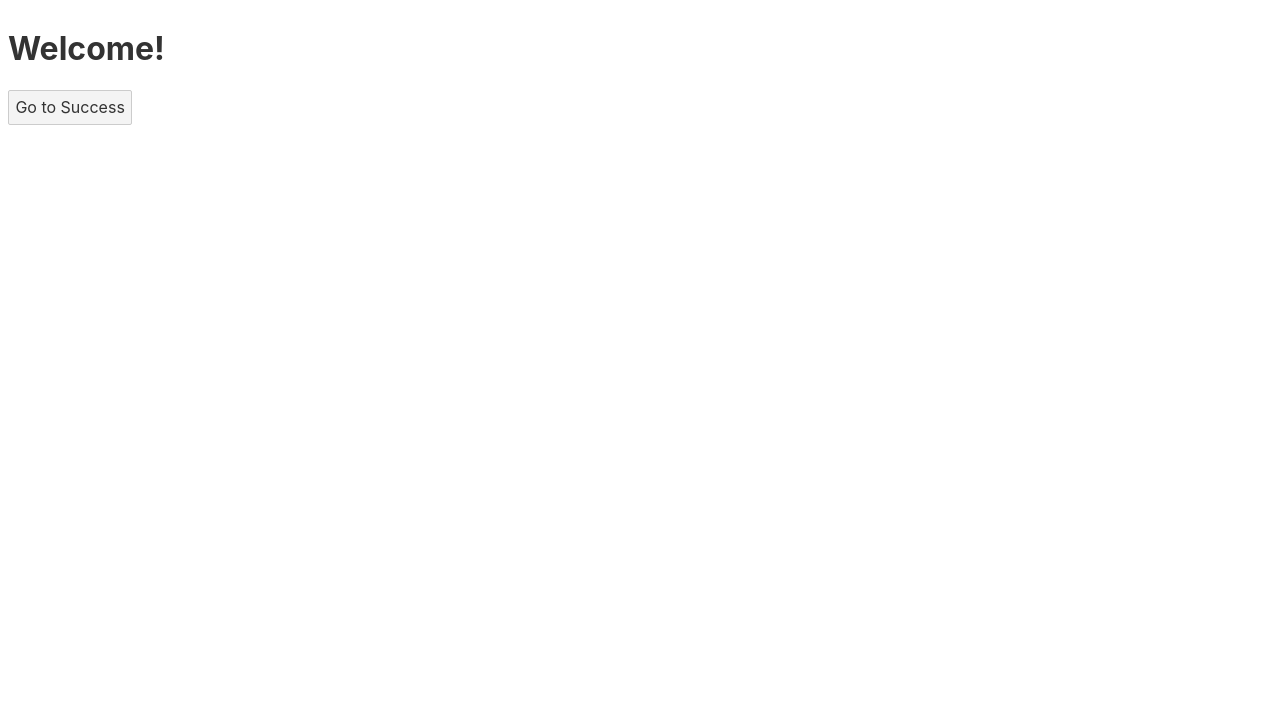
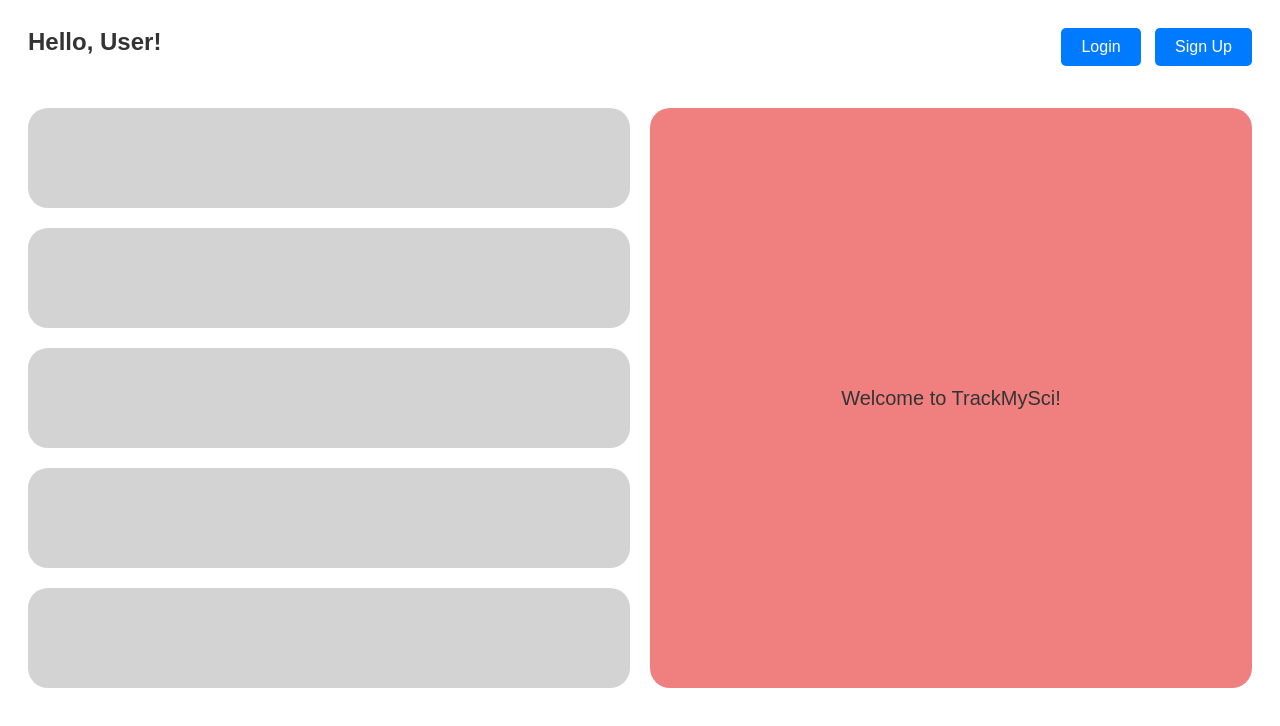
Before and after one commit to pgoodri/Trackmysci, a Svelte app in the folder Svelte/svelte-app/: page / in a window 1280 px wide. Shown: the top 726 px of the page. Built offline with nearby package versions, Linux system fonts and the light colour scheme; no server answers.

Commit message:
Updating files. These files have Google authentication and some basic styling added to the user's homepage.

```diff
--- a/Svelte/svelte-app/src/App.svelte
+++ b/Svelte/svelte-app/src/App.svelte
@@ -1,19 +1,178 @@
 <script>
     import { Router, Route, navigate } from 'svelte-routing';
     import Success from './Success.svelte';
+    import { initializeApp } from 'firebase/app';
+    import { getAuth, GoogleAuthProvider, signInWithPopup, onAuthStateChanged, signOut } from 'firebase/auth';
+    import { userStore } from './userStore';
 
-    function testNavigate() {
-		console.log("Navigating to success page");
-    	navigate('/success');
-    	console.log("Navigate function called");
+    // Firebase configuration
+    const firebaseConfig = {
+        apiKey: "AIzaSyCHdf8tVDVOtTazjvC0h1PyKwqNifWfqww",
+        authDomain: "trackmysci.firebaseapp.com",
+        projectId: "trackmysci",
+        storageBucket: "trackmysci.appspot.com",
+        messagingSenderId: "94634841161",
+        appId: "1:94634841161:web:ded58b1dc49db1f1dc1b98",
+        measurementId: "G-6JR45C2DBF"
+    };
+
+    // Initialize Firebase
+    const app = initializeApp(firebaseConfig);
+    const auth = getAuth(app);
+    const provider = new GoogleAuthProvider();
+
+    let user = "User"; // Default user name
+    let isLoggedIn = false; // Track login state
+
+    // Login function using Google Popup
+    async function login() {
+        try {
+            const result = await signInWithPopup(auth, provider);
+            const loggedInUser = result.user;
+            console.log("Login successful:", loggedInUser);
+
+            user = loggedInUser.displayName || "User"; // Set user name
+            userStore.set(loggedInUser); // Store the user
+            isLoggedIn = true;
+            navigate('/success'); // Redirect to success page
+        } catch (error) {
+            console.error("Login error:", error);
+        }
     }
+
+    // Logout function
+    function logout() {
+        signOut(auth)
+            .then(() => {
+                console.log("User signed out");
+                user = "User";
+                userStore.set(null);
+                isLoggedIn = false;
+            })
+            .catch((error) => {
+                console.error("Logout error:", error);
+            });
+    }
+
+    // Monitor authentication state changes
+    onAuthStateChanged(auth, (authUser) => {
+        if (authUser) {
+            user = authUser.displayName || "User"; // Update user name
+            userStore.set(authUser);
+            isLoggedIn = true;
+        } else {
+            user = "User";
+            userStore.set(null);
+            isLoggedIn = false;
+        }
+    });
 </script>
 
 <Router>
-    <main>
-        <h1>Welcome!</h1>
-        <button on:click={testNavigate}>Go to Success</button>
-    </main>
+    <div class="container">
+        <!-- Greeting -->
+        <div class="greeting">Hello, {user}!</div>
+
+        <!-- Login and Logout buttons -->
+        <div class="buttons">
+            {#if isLoggedIn}
+                <button on:click={logout}>Logout</button>
+            {:else}
+                <button on:click={login}>Login</button>
+                <button>Sign Up</button> <!-- Placeholder Signup -->
+            {/if}
+        </div>
+
+        <!-- Oval elements and rectangle -->
+        <div class="oval-container">
+            <div class="ovals">
+                <div class="oval"></div>
+                <div class="oval"></div>
+                <div class="oval"></div>
+                <div class="oval"></div>
+                <div class="oval"></div>
+            </div>
+
+            <!-- Rectangle with rounded edges -->
+            <div class="rectangle">
+                Welcome to TrackMySci!
+            </div>
+        </div>
+    </div>
 
     <Route path="/success" component={Success} />
 </Router>
+
+<style>
+    .container {
+        display: flex;
+        flex-direction: column;
+        padding: 20px;
+        font-family: Arial, sans-serif;
+        position: relative;
+        height: 100vh;
+    }
+
+    .greeting {
+        font-size: 24px;
+        font-weight: bold;
+        position: absolute;
+        top: 20px;
+        left: 20px;
+    }
+
+    .buttons {
+        position: absolute;
+        top: 20px;
+        right: 20px;
+    }
+
+    .buttons button {
+        padding: 10px 20px;
+        font-size: 16px;
+        border: none;
+        border-radius: 5px;
+        cursor: pointer;
+        background-color: #007bff;
+        color: white;
+        margin-left: 10px;
+    }
+
+    .buttons button:hover {
+        background-color: #0056b3;
+    }
+
+    .oval-container {
+        margin-top: 80px;
+        display: flex;
+        flex-direction: row;
+        gap: 20px;
+        width: 100%;
+    }
+
+    .ovals {
+        display: flex;
+        flex-direction: column;
+        gap: 20px;
+        width: 50%;
+    }
+
+    .oval {
+        height: 100px;
+        background-color: lightgray;
+        border-radius: 20px;
+        text-align: center;
+        line-height: 100px;
+    }
+
+    .rectangle {
+        background-color: lightcoral;
+        width: 50%;
+        border-radius: 20px;
+        display: flex;
+        justify-content: center;
+        align-items: center;
+        text-align: center;
+        font-size: 20px;
+    }
+</style>
--- a/Svelte/svelte-app/src/userStore.js
+++ b/Svelte/svelte-app/src/userStore.js
@@ -1,4 +1,3 @@
-// src/userStore.js
 import { writable } from 'svelte/store';
 
-export const userStore = writable(null);
+export const userStore = writable(null); // Store to hold logged-in user data
```
